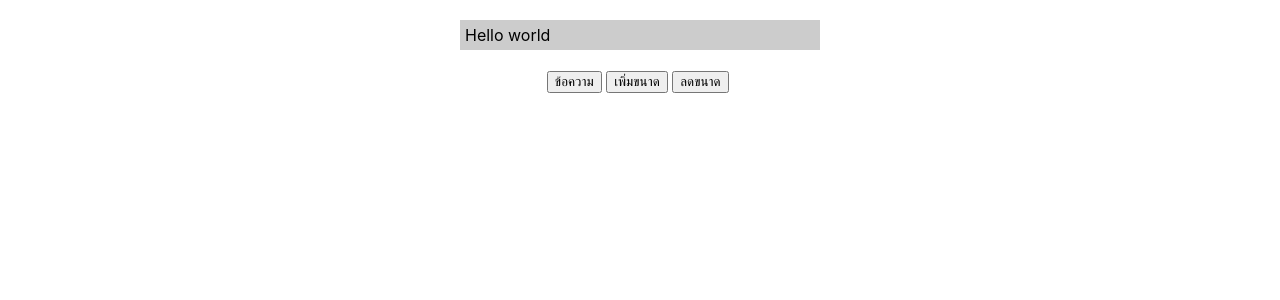
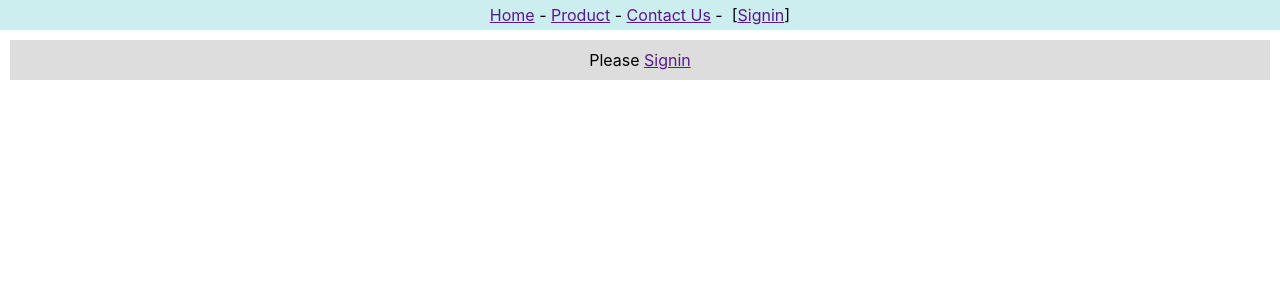
Before and after one commit to aekkaphonz/App1, a React (Create React App) app: page / in a window 1280 px wide. Shown: the top 300 px of the page. Built offline with nearby package versions, Linux system fonts and the light colour scheme.

Commit message:
content , header2

```diff
--- a/src/App.js
+++ b/src/App.js
@@ -1,8 +1,16 @@
 import React from 'react'
-import MessageBox from './state-func'
+import { userContext } from './context'
+import Header2 from './context-header2'
+import Content2 from './context-content2'
+
 
 
 export default function App(){
-  return<MessageBox/>
-
+  let[user,setUser] = React.useState('')
+  return(
+  <userContext.Provider value={[user,setUser]}>
+    <Header2/>
+    <Content2/>
+  </userContext.Provider>
+  )
 }
--- /dev/null
+++ b/src/context-content2.js
@@ -0,0 +1,27 @@
+import React from "react";
+import { useContext } from "react";
+import { userContext } from "./context";
+
+export default function Content2(){
+    let [user, setUser] =useContext(userContext);
+
+    const contentStyle = {
+        backgroundColor:'#ddd',
+        textAlign:'center',
+        margin:10,
+        padding:10
+    };
+    const onClickSignin = event => {
+        event.preventDefault();
+        setUser('Tom Jerry')
+    };
+    return(
+        <div style={contentStyle}>
+            {
+                (user)
+                ?<span>Hello {user}</span>
+                :<span>Please <a href=""onClick={onClickSignin}>Signin</a></span>
+            }
+        </div>
+    )
+}
--- /dev/null
+++ b/src/context-header2.js
@@ -0,0 +1,36 @@
+import React from "react";
+import { userContext } from "./context";
+
+export default class Header2 extends React.Component{
+    static contextType = userContext
+
+    render(){
+        let[user, setUser] = this.context
+        const headerStyle = {
+            backgroundColor:'#cee',
+            textAlign:'center',
+            padding:5
+        }
+        const onClickSignout = (event)=>{
+            event.preventDefault()
+            setUser('')
+        }
+        const onClickSignin = (event)=>{
+            event.preventDefault()
+            setUser('Tom Jerry')
+        }
+        return(
+        <div style={headerStyle}>
+            <a href="">Home</a>&nbsp;-&nbsp;
+            <a href="">Product</a>&nbsp;-&nbsp;
+            <a href="">Contact Us</a>&nbsp;-&nbsp;&nbsp;
+            {
+             (user)
+                ?<span>[{user}&nbsp;:&nbsp;<a href=""
+                onClick={onClickSignout}>Signout</a>]</span>
+                :<span>[<a href=""onClick={onClickSignin}>Signin</a>]</span>
+            }
+        </div>
+        )
+    }
+}
--- /dev/null
+++ b/src/context.js
@@ -0,0 +1,3 @@
+import React,{ createContext} from "react";
+
+export const userContext=createContext()
```
